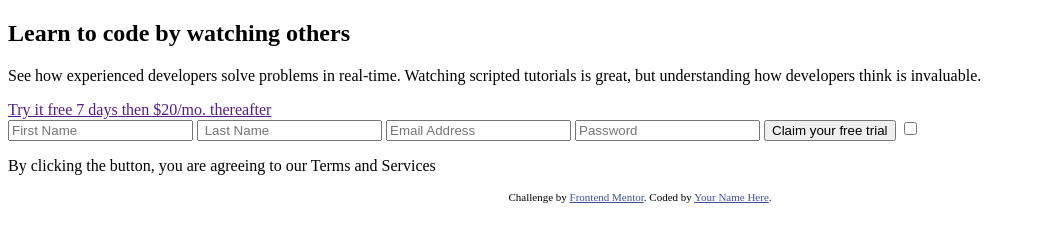
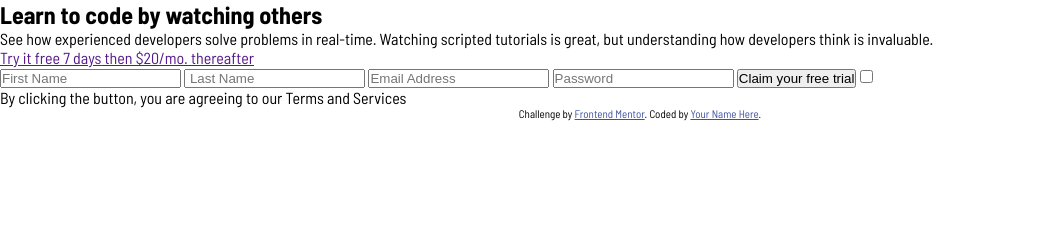
Before and after one commit to CKMolinga/Frontend-Mentor-Challenges, a plain HTML site: page intro-component-with-signup-form-master/index.html in a window 1280 px wide. Shown: the whole page, without its empty margins (0-1040 px from the left). Drawn offline with Linux system fonts and the light colour scheme.

Commit message:
Added CSS RESET and font

```diff
--- a/intro-component-with-signup-form-master/index.html
+++ b/intro-component-with-signup-form-master/index.html
@@ -11,6 +11,13 @@
       sizes="32x32"
       href="./images/favicon-32x32.png"
     />
+    <link rel="preconnect" href="https://fonts.googleapis.com" />
+    <link rel="preconnect" href="https://fonts.gstatic.com" crossorigin />
+    <link
+      href="https://fonts.googleapis.com/css2?family=Barlow+Semi+Condensed:ital,wght@0,100;0,200;0,300;0,400;0,500;0,600;0,700;0,800;0,900;1,100;1,200;1,300;1,400;1,500;1,600;1,700;1,800;1,900&family=Poppins:ital,wght@0,100;0,200;0,300;0,400;0,500;0,600;0,700;0,800;0,900;1,100;1,200;1,300;1,400;1,500;1,600;1,700;1,800;1,900&display=swap"
+      rel="stylesheet"
+    />
+    <link rel="stylesheet" href="styles/styles.css" />
 
     <title>Frontend Mentor | Intro component with sign up form</title>
 
--- a/intro-component-with-signup-form-master/styles/styles.css
+++ b/intro-component-with-signup-form-master/styles/styles.css
@@ -0,0 +1,10 @@
+/* CSS RESET */
+* {
+  margin: 0;
+  padding: 0;
+  box-sizing: border-box;
+}
+
+body {
+  font-family: 'Barlow Semi Condensed', sans-serif;
+}
```
